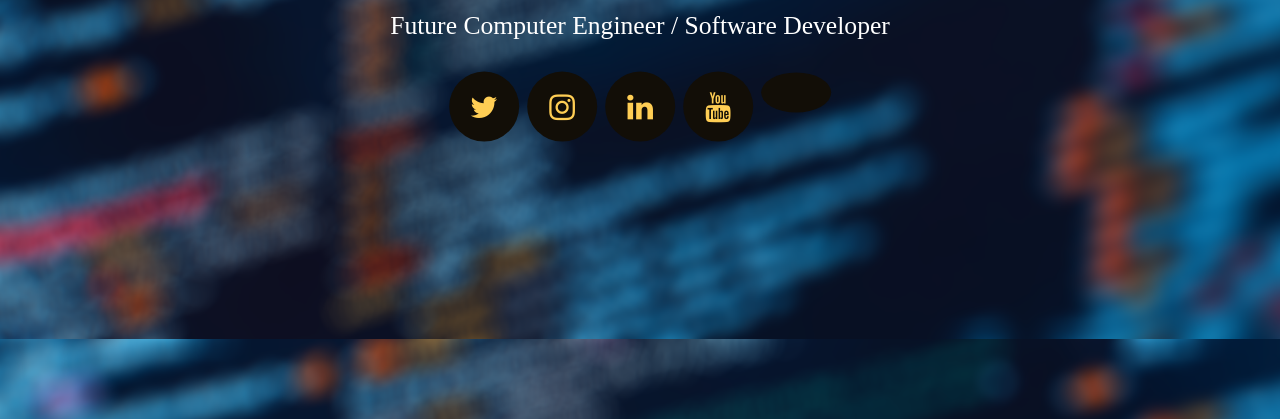
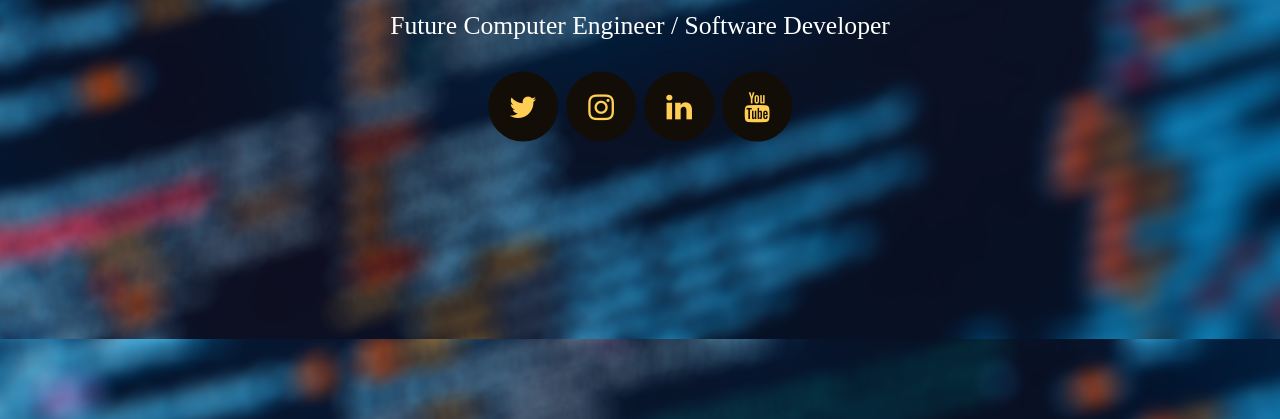
Before and after one commit to semihcvdar/smhbdbd.github.io, a plain HTML site: page index.html in a window 1280 px wide. Shown: the part 381-800 px from the top of the page. Drawn offline with Linux system fonts and the light colour scheme.

Commit message:
Update index.html

```diff
--- a/index.html
+++ b/index.html
@@ -21,7 +21,6 @@
             <a href="https://bit.ly/2VEAtDy" class="fa fa-instagram" target="_blank" rel="noopener noreferrer"></a>
             <a href="https://bit.ly/3C1ZSGD" class="fa fa-linkedin" target="_blank" rel="noopener noreferrer"></a>
             <a href="https://bit.ly/3l8VAXe" class="fa fa-youtube" target="_blank" rel="noopener noreferrer"></a>
-            <a href="mailto:smhbdbd@gmail.com" class="fa fa-gmail" target="blank" rel="noopener noreferrer"></a>
         </div>
 
     </div>
```
